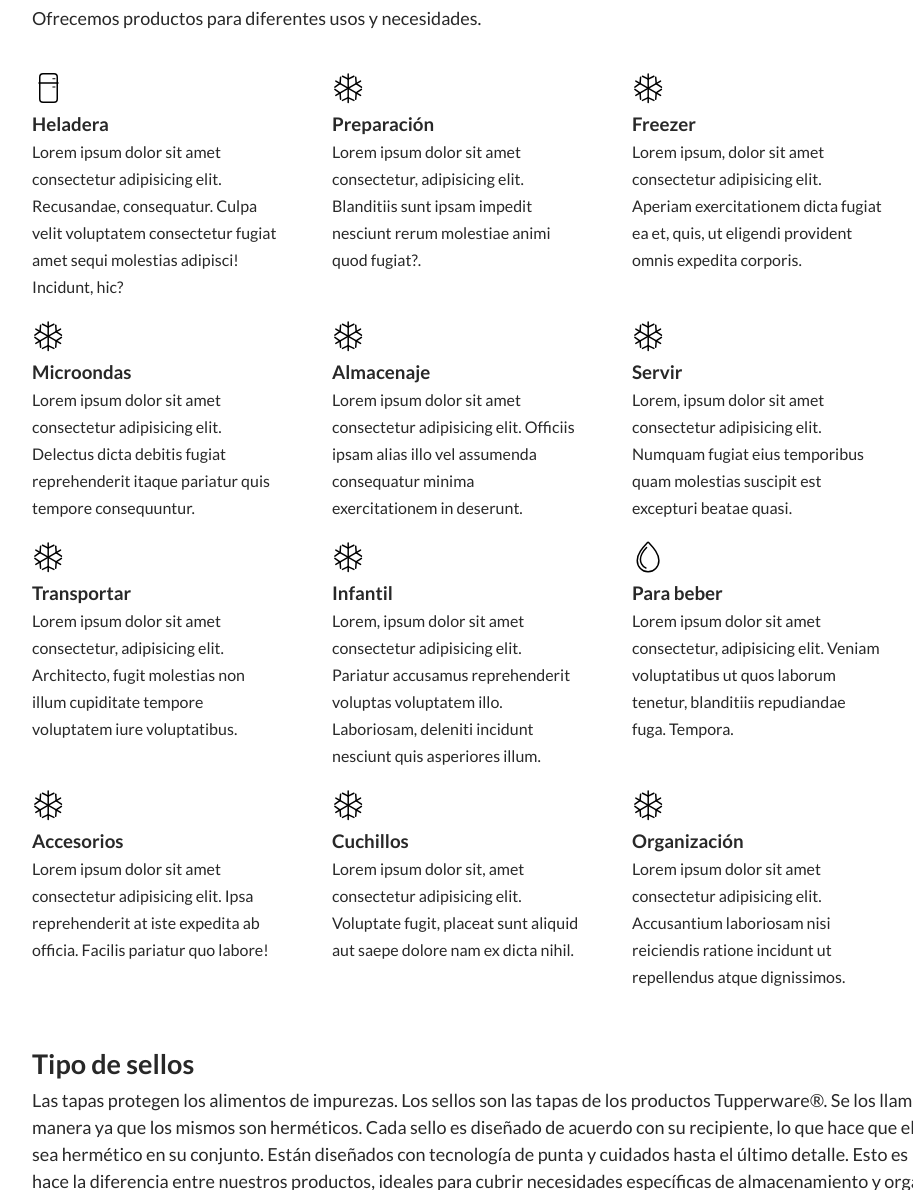
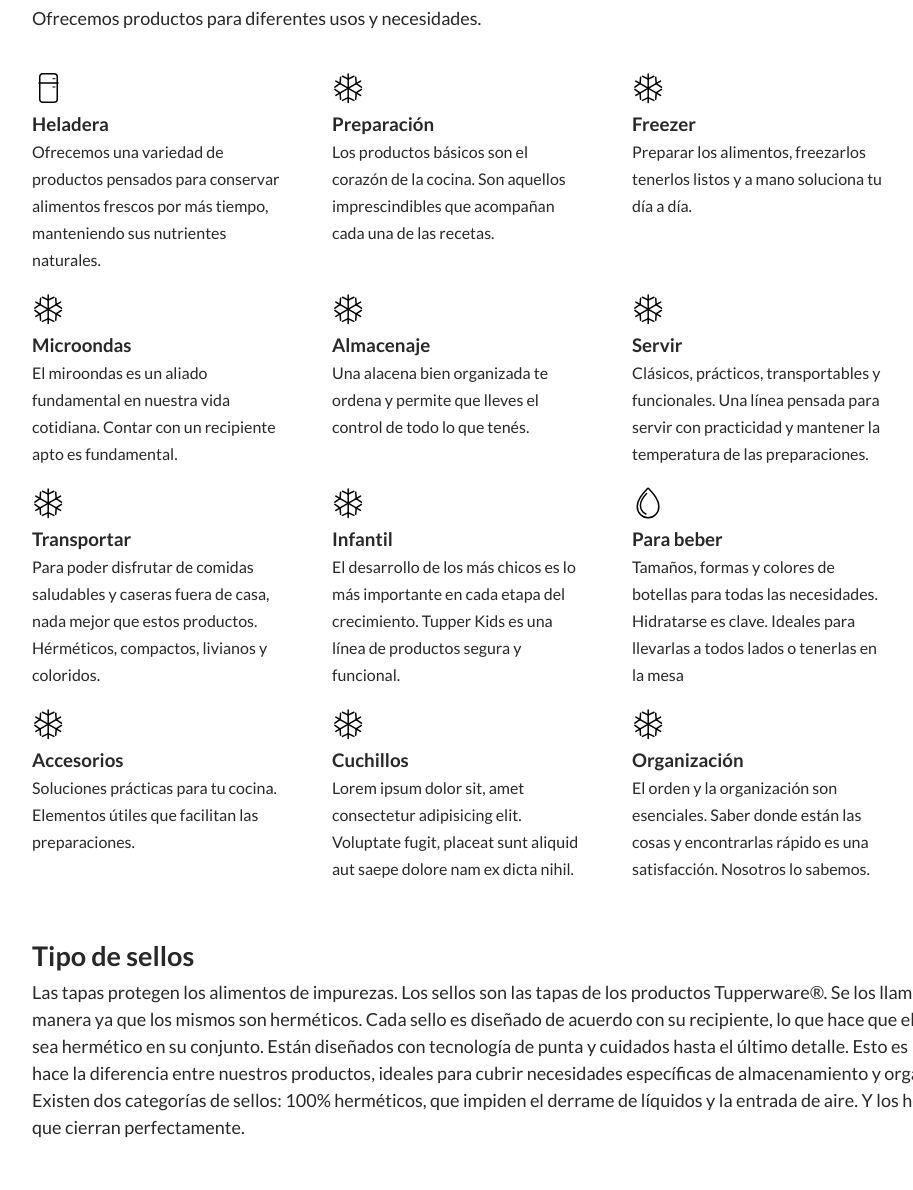
Before and after one commit to torita-mia/quiero-tupperware, a website: page pages/productos.html in a window 1280 px wide. Shown: the part 340-1530 px from the top of the page, without its empty margins (126-1039 px from the left). Drawn offline with nearby package versions, Linux system fonts and the light colour scheme; a web font is replaced by a local one.

Commit message:
Agregué textos que había que reemplazar

```diff
--- a/pages/productos.html
+++ b/pages/productos.html
@@ -67,7 +67,7 @@
                   <img src="../assets/icons/heladera.svg" alt="icono heladera">
                 </picture>
                 <h3>Heladera</h3>
-                <p>Lorem ipsum dolor sit amet consectetur adipisicing elit. Recusandae, consequatur. Culpa velit voluptatem consectetur fugiat amet sequi molestias adipisci! Incidunt, hic?</p>
+                <p>Ofrecemos una variedad de productos pensados para conservar alimentos frescos por más tiempo, manteniendo sus nutrientes naturales.</p>
               </div>
 
               <div class="cardCategorias">
@@ -75,7 +75,7 @@
                   <img src="../assets/icons/freezer.svg" alt="icono freezer">
                 </picture>
                 <h3>Preparación</h3>
-                <p>Lorem ipsum dolor sit amet consectetur, adipisicing elit. Blanditiis sunt ipsam impedit nesciunt rerum molestiae animi quod fugiat?.</p>
+                <p>Los productos básicos son el corazón de la cocina. Son aquellos imprescindibles que acompañan cada una de las recetas.</p>
               </div>
 
               <div class="cardCategorias">
@@ -83,7 +83,7 @@
                   <img src="../assets/icons/freezer.svg" alt="icono freezer">
                 </picture>
                 <h3>Freezer</h3>
-                <p>Lorem ipsum, dolor sit amet consectetur adipisicing elit. Aperiam exercitationem dicta fugiat ea et, quis, ut eligendi provident omnis expedita corporis.</p>
+                <p>Preparar los alimentos, freezarlos tenerlos listos y a mano soluciona tu día a día.</p>
               </div>
 
               <div class="cardCategorias">
@@ -91,7 +91,7 @@
                   <img src="../assets/icons/freezer.svg" alt="icono freezer">
                 </picture>
                 <h3>Microondas</h3>
-                <p>Lorem ipsum dolor sit amet consectetur adipisicing elit. Delectus dicta debitis fugiat reprehenderit itaque pariatur quis tempore consequuntur.</p>
+                <p>El miroondas es un aliado fundamental en nuestra vida cotidiana. Contar con un recipiente apto es fundamental.</p>
               </div>
 
               <div class="cardCategorias">
@@ -99,7 +99,7 @@
                   <img src="../assets/icons/freezer.svg" alt="icono freezer">
                 </picture>
                 <h3>Almacenaje</h3>
-                <p>Lorem ipsum dolor sit amet consectetur adipisicing elit. Officiis ipsam alias illo vel assumenda consequatur minima exercitationem in deserunt.</p>
+                <p>Una alacena bien organizada te ordena y permite que lleves el control de todo lo que tenés.</p>
               </div>
 
               <div class="cardCategorias">
@@ -107,7 +107,7 @@
                   <img src="../assets/icons/freezer.svg" alt="icono freezer">
                 </picture>
                 <h3>Servir</h3>
-                <p>Lorem, ipsum dolor sit amet consectetur adipisicing elit. Numquam fugiat eius temporibus quam molestias suscipit est excepturi beatae quasi.</p>
+                <p>Clásicos, prácticos, transportables y funcionales. Una línea pensada para servir con practicidad y mantener la temperatura de las preparaciones.</p>
               </div>
 
               <div class="cardCategorias">
@@ -115,7 +115,7 @@
                   <img src="../assets/icons/freezer.svg" alt="icono freezer">
                 </picture>
                 <h3>Transportar</h3>
-                <p>Lorem ipsum dolor sit amet consectetur, adipisicing elit. Architecto, fugit molestias non illum cupiditate tempore voluptatem iure voluptatibus.</p>
+                <p>Para poder disfrutar de comidas saludables y caseras fuera de casa, nada mejor que estos productos. Hérméticos, compactos, livianos y coloridos.</p>
               </div>
 
               <div class="cardCategorias">
@@ -123,7 +123,7 @@
                   <img src="../assets/icons/freezer.svg" alt="icono freezer">
                 </picture>
                 <h3>Infantil</h3>
-                <p>Lorem, ipsum dolor sit amet consectetur adipisicing elit. Pariatur accusamus reprehenderit voluptas voluptatem illo. Laboriosam, deleniti incidunt nesciunt quis asperiores illum.</p>
+                <p>El desarrollo de los más chicos es lo más importante en cada etapa del crecimiento. Tupper Kids es una línea de productos segura y funcional.</p>
               </div>
 
               <div class="cardCategorias">
@@ -131,7 +131,7 @@
                   <img src="../assets/icons/beber.svg" alt="icono beber">
                 </picture>
                 <h3>Para beber</h3>
-                <p>Lorem ipsum dolor sit amet consectetur, adipisicing elit. Veniam voluptatibus ut quos laborum tenetur, blanditiis repudiandae fuga. Tempora.</p>
+                <p>Tamaños, formas y colores de botellas para todas las necesidades. Hidratarse es clave. Ideales para llevarlas a todos lados o tenerlas en la mesa</p>
               </div>
 
               <div class="cardCategorias">
@@ -139,7 +139,7 @@
                   <img src="../assets/icons/freezer.svg" alt="icono freezer">
                 </picture>
                 <h3>Accesorios</h3>
-                <p>Lorem ipsum dolor sit amet consectetur adipisicing elit. Ipsa reprehenderit at iste expedita ab officia. Facilis pariatur quo labore!</p>
+                <p>Soluciones prácticas para tu cocina. Elementos útiles que facilitan las preparaciones.</p>
               </div>
 
               <div class="cardCategorias">
@@ -155,7 +155,7 @@
                   <img src="../assets/icons/freezer.svg" alt="icono freezer">
                 </picture>
                 <h3>Organización</h3>
-                <p>Lorem ipsum dolor sit amet consectetur adipisicing elit. Accusantium laboriosam nisi reiciendis ratione incidunt ut repellendus atque dignissimos.</p>
+                <p>El orden y la organización son esenciales. Saber donde están las cosas y encontrarlas rápido es una satisfacción. Nosotros lo sabemos.</p>
               </div>
             </div>
           </article>
```
